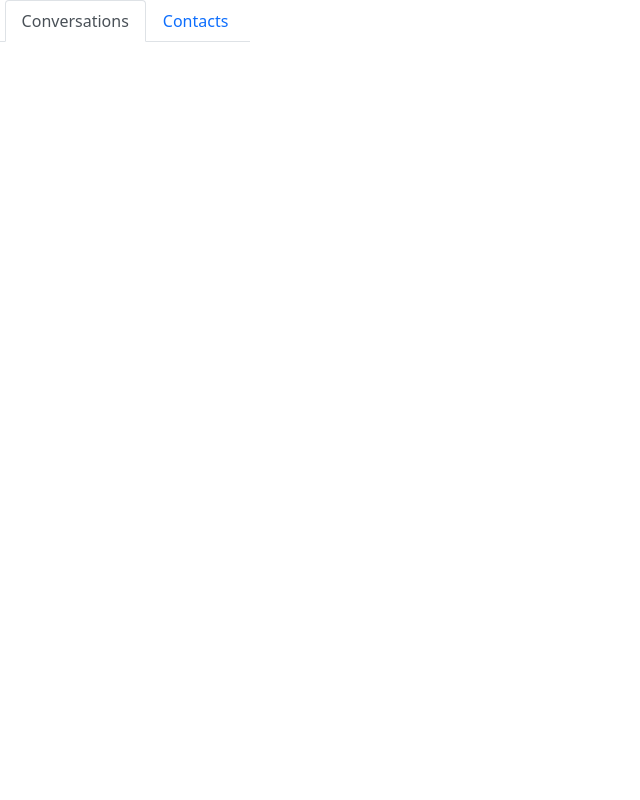
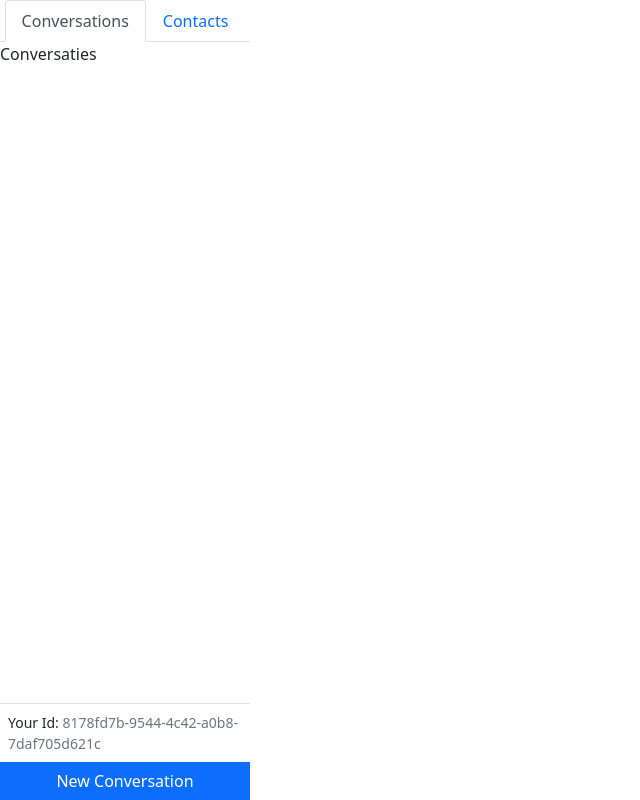
Before and after one commit to DegirmenciOmer/Chat-App, a React (Create React App) app in the folder client/: page / in a window 1280 px wide. Both pictures are taken after typing "Sample" into the empty fields and a click on the button "Create A New Id". Shown: the whole page, without its empty margins (0-640 px from the left). Built offline with nearby package versions, Linux system fonts and the light colour scheme.

Commit message:
add contacts, conversations

```diff
--- a/client/src/App.js
+++ b/client/src/App.js
@@ -4,10 +4,16 @@ import Login from './components/Login'
 import Join from './components/Join'
 import useLocalStorage from './hooks/useLocalStorage'
 import Dashboard from './components/Dashboard'
+import { ContactsProvider } from './contexts/ContactsContext'
 
 function App() {
   const [id, setId] = useLocalStorage('id')
-  return id ? <Dashboard id={id} /> : <Login onIdSubmit={setId} />
+  const dashboard = (
+    <ContactsProvider>
+      <Dashboard id={id} />
+    </ContactsProvider>
+  )
+  return id ? dashboard : <Login onIdSubmit={setId} />
 }
 
 export default App
--- /dev/null
+++ b/client/src/components/Contacts.js
@@ -0,0 +1,17 @@
+import React from 'react'
+import { ListGroup } from 'react-bootstrap'
+import { useContacts } from '../contexts/ContactsContext'
+
+const Contacts = () => {
+  const { contacts } = useContacts()
+  console.log({ contacts })
+  return (
+    <ListGroup variant='flush'>
+      {contacts.map((contact) => (
+        <ListGroup.Item key={contact.id}>{contact.name}</ListGroup.Item>
+      ))}
+    </ListGroup>
+  )
+}
+
+export default Contacts
--- /dev/null
+++ b/client/src/components/Conversations.js
@@ -0,0 +1,7 @@
+import React from 'react'
+
+const Conversations = () => {
+  return <div>Conversaties</div>
+}
+
+export default Conversations
--- a/client/src/components/Dashboard.js
+++ b/client/src/components/Dashboard.js
@@ -2,5 +2,9 @@ import React from 'react'
 import Sidebar from './Sidebar'
 
 export default function Dashboard({ id }) {
-  return <Sidebar id={id} />
+  return (
+    <div className='d-flex' style={{ height: '100vh' }}>
+      <Sidebar id={id} />
+    </div>
+  )
 }
--- /dev/null
+++ b/client/src/components/NewContactModal.js
@@ -0,0 +1,38 @@
+import React, { useRef } from 'react'
+import { Button, Form, Modal } from 'react-bootstrap'
+import { useContacts } from '../contexts/ContactsContext'
+
+const NewContactModal = ({ closeModal }) => {
+  const idRef = useRef()
+  const nameRef = useRef()
+  const { createContact } = useContacts()
+
+  function handleSubmit(e) {
+    e.preventDefault()
+    createContact(idRef.current.value, nameRef.current.value)
+    closeModal()
+    console.log('FormSubmit')
+  }
+  return (
+    <>
+      <Modal.Header closeButton>
+        <Modal.Title>Create Contact</Modal.Title>
+      </Modal.Header>
+      <Modal.Body>
+        <Form onSubmit={handleSubmit}>
+          <Form.Group>
+            <Form.Label>Id</Form.Label>
+            <Form.Control type='text' ref={idRef} required />
+          </Form.Group>
+          <Form.Group>
+            <Form.Label>Name</Form.Label>
+            <Form.Control type='text' ref={nameRef} required />
+          </Form.Group>
+          <Button type='submit'>Create</Button>
+        </Form>
+      </Modal.Body>
+    </>
+  )
+}
+
+export default NewContactModal
--- /dev/null
+++ b/client/src/components/NewConversationModal.js
@@ -0,0 +1,7 @@
+import React from 'react'
+
+const NewConversationModal = () => {
+  return <div>NewConversationModal</div>
+}
+
+export default NewConversationModal
--- a/client/src/components/Sidebar.js
+++ b/client/src/components/Sidebar.js
@@ -1,10 +1,20 @@
 import React, { useState } from 'react'
-import { Nav, Tab } from 'react-bootstrap'
+import { Button, Modal, Nav, Tab } from 'react-bootstrap'
+import Contacts from './Contacts'
+import Conversations from './Conversations'
+import NewConversationModal from './NewConversationModal'
+import NewContactModal from './NewContactModal'
 const CONVERSATIONS_KEY = 'conversations'
 const CONTACTS_KEY = 'contacts'
 
 export default function Sidebar({ id }) {
   const [activeKey, setActiveKey] = useState(CONVERSATIONS_KEY)
+  const [modalOpen, setModalOpen] = useState(false)
+  const conversationsOpen = activeKey === CONVERSATIONS_KEY
+
+  function closeModal() {
+    setModalOpen(false)
+  }
   return (
     <div style={{ width: '250px' }} className='d-flex flex-column'>
       <Tab.Container activeKey={activeKey} onSelect={setActiveKey}>
@@ -16,7 +26,33 @@ export default function Sidebar({ id }) {
             <Nav.Link eventKey={CONTACTS_KEY}>Contacts</Nav.Link>
           </Nav.Item>
         </Nav>
+        <Tab.Content className='border-right overflow-auto flex-grow-1'>
+          <Tab.Pane eventKey={CONVERSATIONS_KEY}>
+            <Conversations />
+          </Tab.Pane>
+          <Tab.Pane eventKey={CONTACTS_KEY}>
+            <Contacts />
+          </Tab.Pane>
+        </Tab.Content>
+        <div className='p-2 border-top border-right small'>
+          Your Id: <span className='text-muted'>{id}</span>
+        </div>
+        <Button
+          onClick={() => {
+            setModalOpen(true)
+          }}
+          className='rounded-0'
+        >
+          New {conversationsOpen ? 'Conversation' : 'Contact'}
+        </Button>
       </Tab.Container>
+      <Modal show={modalOpen} onHide={closeModal}>
+        {conversationsOpen ? (
+          <NewConversationModal closeModal={closeModal} />
+        ) : (
+          <NewContactModal closeModal={closeModal} />
+        )}
+      </Modal>
     </div>
   )
 }
--- /dev/null
+++ b/client/src/contexts/ContactsContext.js
@@ -0,0 +1,24 @@
+import React, { useContext } from 'react'
+import useLocalStorage from '../hooks/useLocalStorage'
+
+const ContactsContext = React.createContext()
+
+export function useContacts() {
+  return useContext(ContactsContext)
+}
+
+export function ContactsProvider({ children }) {
+  const [contacts, setContacts] = useLocalStorage('contacts', [])
+
+  function createContact(id, name) {
+    setContacts((prevContacts) => {
+      return [...prevContacts, { id, name }]
+    })
+  }
+
+  return (
+    <ContactsContext.Provider value={{ contacts, createContact }}>
+      {children}
+    </ContactsContext.Provider>
+  )
+}
```
Also changed, not shown: client/src/hooks/useLocalStorage.js (+5 -2 lines).
